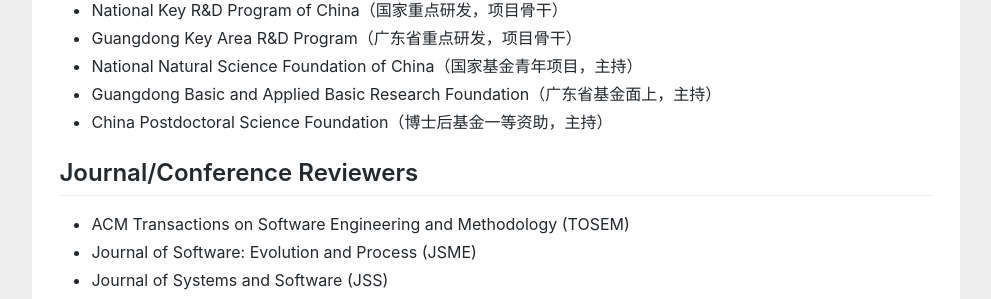
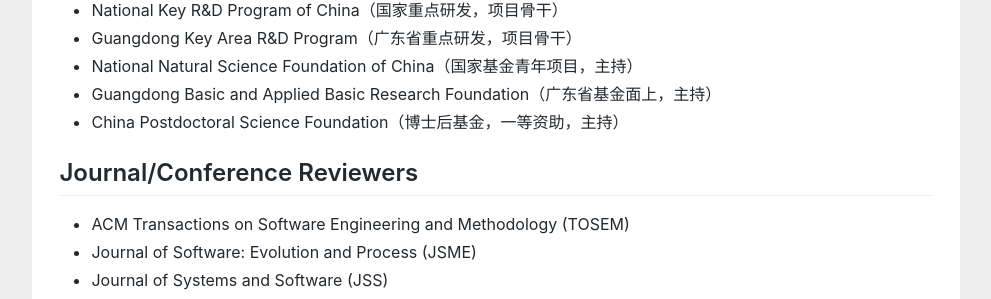
Before and after one commit to huangyuan-hy/huangyuan-hy.github.io, a Jekyll site: the page index.html, which Jekyll copies as it is, in a window 1280 px wide and 900 px high, scrolled down 2519 px. Shown: the part 148-447 px from the top of the window, without its empty margins (144-1135 px from the left). Built offline with Jekyll 4.4.1, drawn with Linux system fonts in a browser that asks for light colours.

```diff
--- a/index.html
+++ b/index.html
@@ -131,7 +131,7 @@ gtag('config', 'UA-158965281-1');
 					<li>Guangdong Key Area R&D Program（广东省重点研发，项目骨干）</li>
 					<li>National Natural Science Foundation of China（国家基金青年项目，主持）</li>
 					<li>Guangdong Basic and Applied Basic Research Foundation（广东省基金面上，主持）</li>
-					<li>China Postdoctoral Science Foundation（博士后基金一等资助，主持）</li>
+					<li>China Postdoctoral Science Foundation（博士后基金，一等资助，主持）</li>
 
 				</ul>
 
```
